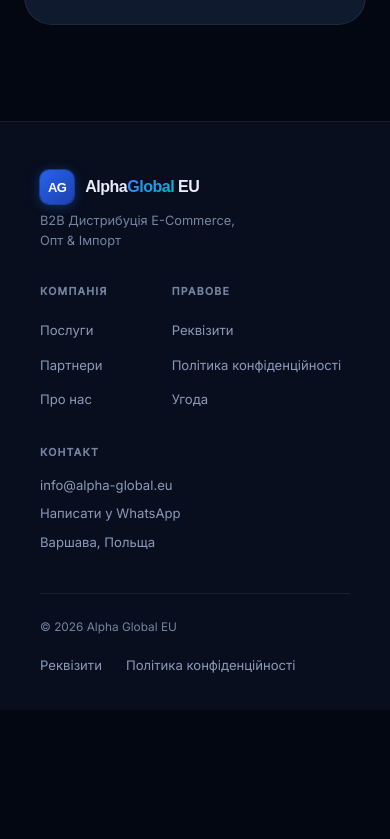
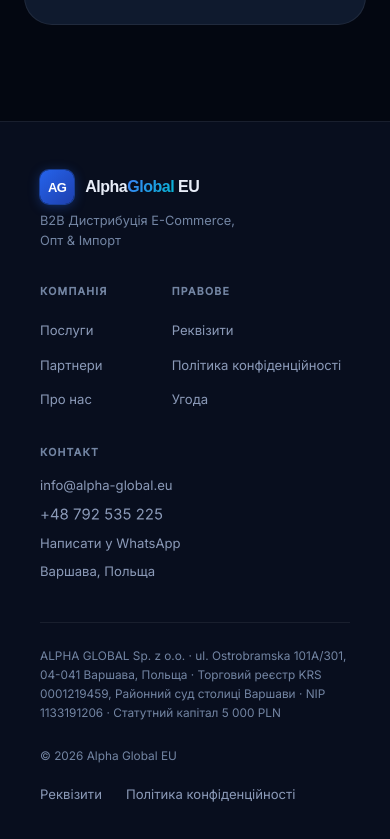
Before and after one commit to otproject1/alpha-global-website, a plain HTML site: page uk/index.html in a window 390 px wide. Shown: the part 7271-8110 px from the top of the page. Before the commit the page ends 7981 px from the top, so only its background shows below. Drawn offline with Linux system fonts and the light colour scheme; a web font is replaced by a local one.

Commit message:
Footer: company details (KRS, NIP, capital) and phone image (UK)
Co-Authored-By: Claude Sonnet 5.5 <noreply@anthropic.com>
Claude-Session: https://claude.ai/code/session_01LPeejNHBSgYcwPzZX1qbQW

```diff
--- a/uk/index.html
+++ b/uk/index.html
@@ -362,10 +362,12 @@
 <div class="footer-contact-col">
 <div class="footer-col-title">Контакт</div>
 <div class="f-contact-row"><a href="mailto:info@alpha-global.eu">info@alpha-global.eu</a></div>
+<div class="f-contact-row"><img src="/tel.svg" alt="Телефон" width="123" height="22" style="display:block;height:22px;width:auto"></div>
 <div class="f-contact-row"><a href="https://wa.me/48518771793" target="_blank" rel="noopener">Написати у WhatsApp</a></div>
 <div class="f-contact-row">Варшава, Польща</div>
 </div>
 </div>
+<p class="f-company" style="max-width:var(--max);margin:0 auto;padding:1.5rem 0 0;font-size:.74rem;line-height:1.6;color:var(--text-muted)">ALPHA GLOBAL Sp. z o.o. · ul. Ostrobramska 101A/301, 04-041 Варшава, Польща · Торговий реєстр KRS 0001219459, Районний суд столиці Варшави · NIP 1133191206 · Статутний капітал 5 000 PLN</p>
 <div class="footer-bottom">
 <span class="footer-copy">© 2026 Alpha Global EU</span>
 <ul class="footer-col-links" style="flex-direction:row;gap:1.5rem">
```
